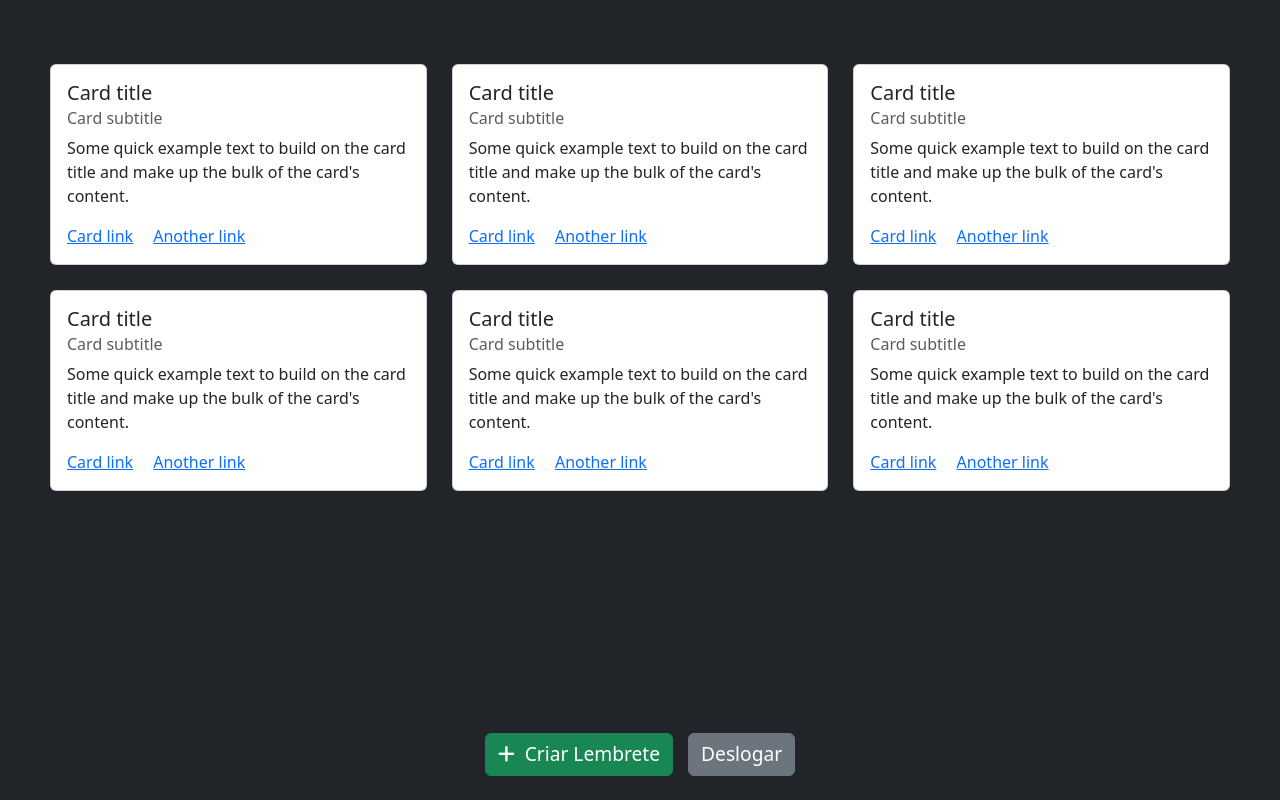
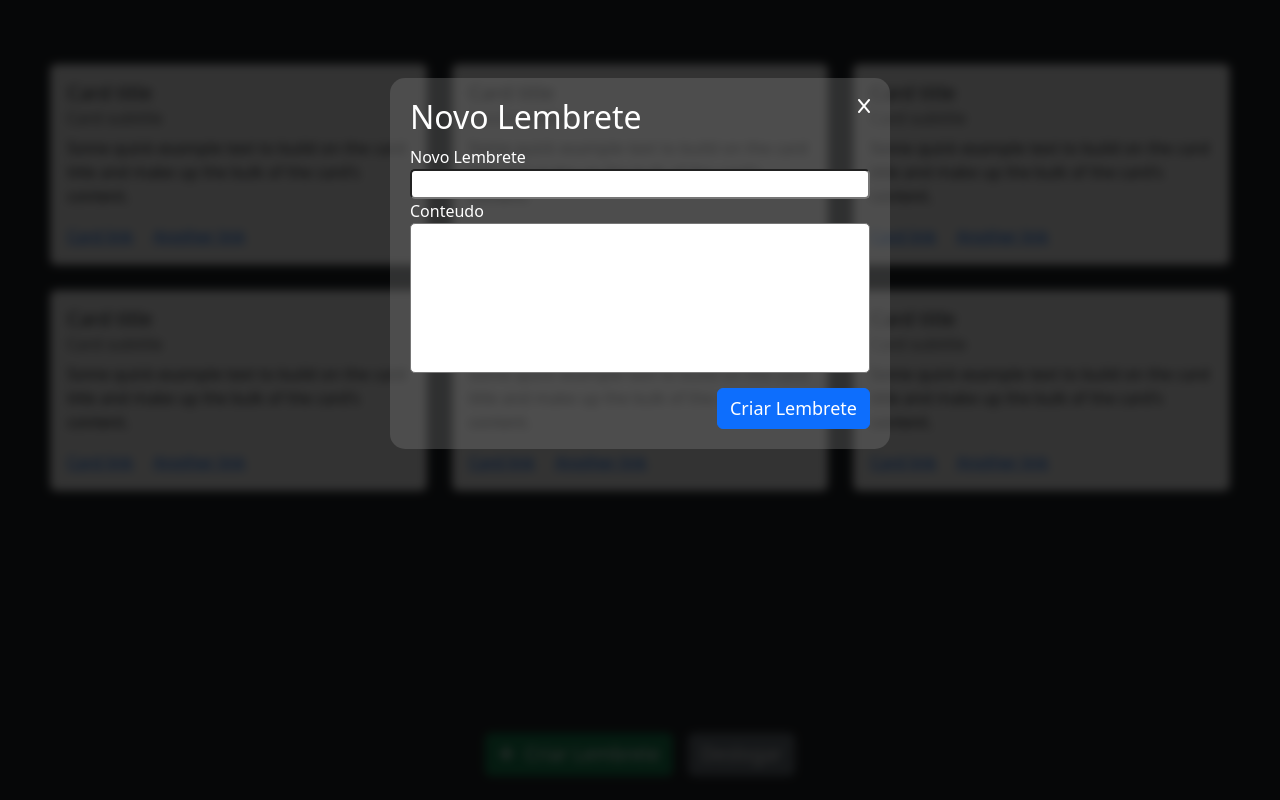
Before and after one commit to y0usad/lojavirtualsomativa2, a plain HTML site: page frontend/index.html in a window 1280 px wide. Both pictures are taken after a click on the button "Criar Lembrete". Drawn offline with nearby package versions, Linux system fonts and the light colour scheme.

Commit message:
adicionado modal para novo lembrete e js para abrir/fechar o modal

```diff
--- a/frontend/index.html
+++ b/frontend/index.html
@@ -23,10 +23,29 @@
       integrity="sha384-YvpcrYf0tY3lHB60NNkmXc5s9fDVZLESaAA55NDzOxhy9GkcIdslK1eN7N6jIeHz"
       crossorigin="anonymous"
     ></script>
+    <script defer src="./scripts/index.js"></script>
 
     <title>Lembretes</title>
   </head>
   <body class="bg-dark">
+    <dialog id="lembretes-modal">
+      <form class="novo-lembrete">
+        <i
+          onclick="fecharModal()"
+          class="fa-solid fa-x"
+          style="color: #ffffff"
+        ></i>
+        <h2>Novo Lembrete</h2>
+        <label>
+          <span>Novo Lembrete</span>
+          <input type="text" name="novo-lembrete" />
+        </label>
+        <label><span>Conteudo</span><textarea></textarea></label>
+        <div class="btn-container">
+          <button class="btn btn-primary">Criar Lembrete</button>
+        </div>
+      </form>
+    </dialog>
     <main>
       <div class="card">
         <div class="card-body">
@@ -101,7 +120,7 @@
         </div>
       </div>
       <div class="botoes-acoes">
-        <button class="btn btn-success">
+        <button onclick="abrirModal()" class="btn btn-success">
           <i class="fa-solid fa-plus fa-beat"></i>Criar Lembrete
         </button>
         <button class="btn btn-secondary">Deslogar</button>
--- a/frontend/scripts/index.js
+++ b/frontend/scripts/index.js
@@ -0,0 +1,10 @@
+// selecionar modal
+const modal = document.getElementById("lembretes-modal");
+
+function abrirModal() {
+  modal.style.display = "flex";
+}
+
+function fecharModal() {
+  modal.style.display = "none";
+}
--- a/frontend/styles/style.css
+++ b/frontend/styles/style.css
@@ -31,6 +31,58 @@ main {
 .botoes-acoes > button {
   font-size: larger;
 }
+/* css modal */
+
+dialog {
+  position: fixed;
+  top: 0;
+  left: 0;
+  width: 100%;
+  height: 100%;
+  z-index: 9999;
+  background-color: rgba(0, 0, 0, 0.8);
+  backdrop-filter: blur(5px);
+  color: white;
+  border: none;
+  display: none;
+}
+
+dialog::backdrop {
+  background-color: rgba(0, 0, 0, 0.8);
+}
+
+label {
+  display: flex !important;
+  flex-direction: column !important;
+}
+
+.novo-lembrete {
+  width: 500px;
+  margin: 5% auto 0 auto;
+  padding: 20px;
+  background-color: rgba(128, 128, 128, 0.336);
+  border-radius: 15px;
+  position: relative;
+  height: fit-content;
+}
+textarea {
+  height: 150px;
+  resize: none !important;
+  border-radius: 5px;
+}
+.novo-lembrete > label > input {
+  border-radius: 5px;
+}
+.btn-container {
+  display: flex;
+  justify-content: flex-end;
+  margin-top: 15px;
+}
+.btn-container > button {
+  font-size: large;
+  font-weight: 500;
+}
+
 @media (max-width: 600px) {
   main {
     padding: 0 0 0 0;
@@ -38,4 +90,17 @@ main {
   .botoes-acoes > button {
     font-size: small;
   }
+  .novo-lembrete {
+    margin: 35% 0 0 0;
+  }
 }
+
+.fa-x {
+  position: absolute;
+  right: 20px;
+  top: 20px;
+}
+.fa-x:hover {
+  transform: scale(1.2);
+  cursor: pointer;
+}
```
